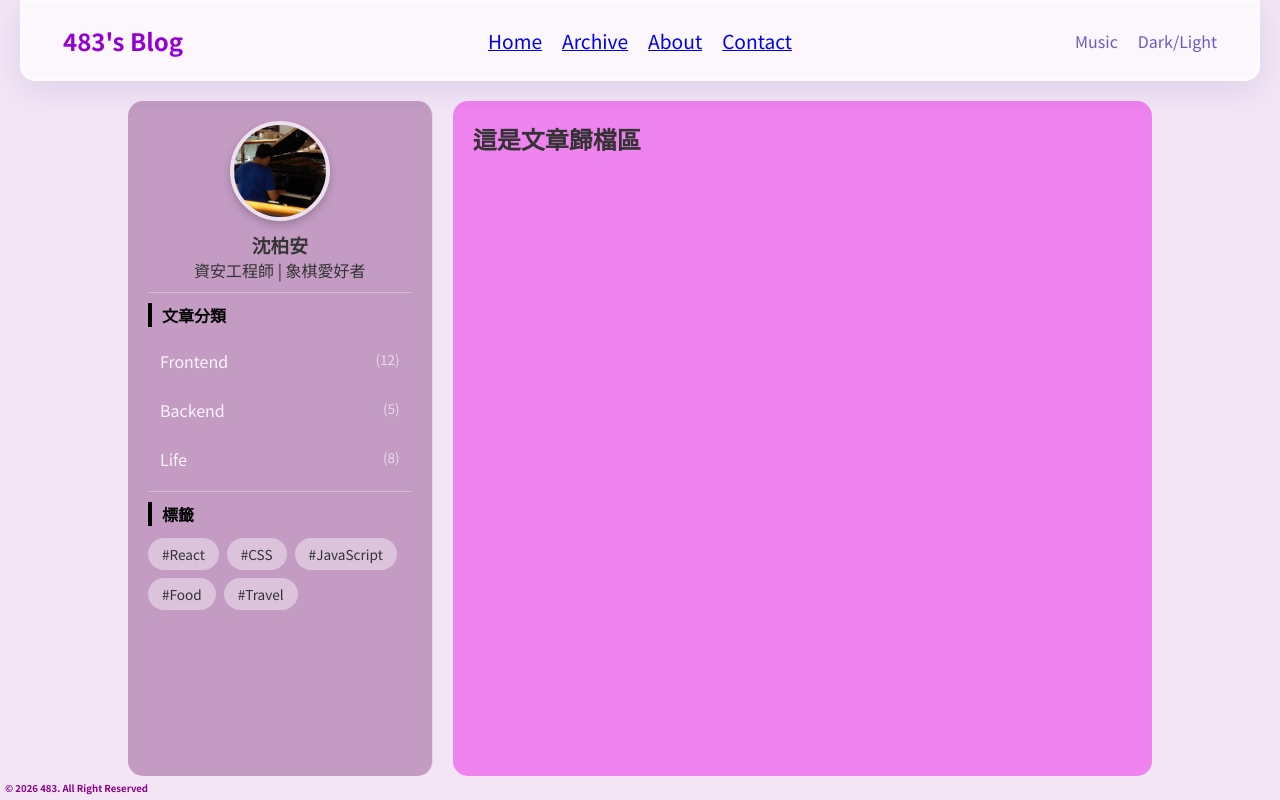
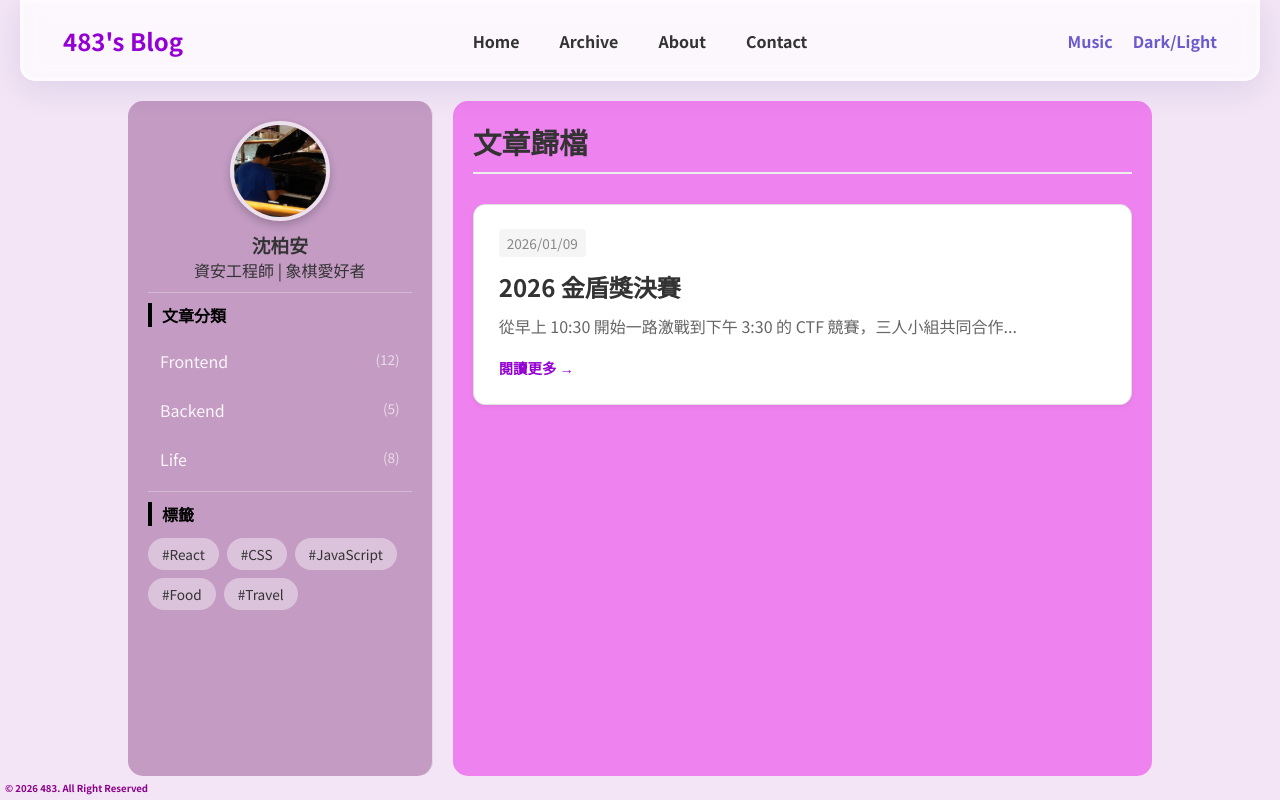
Before and after one commit to pudding483/pudding483.github.io, a React (Vite) app: page /archive in a window 1280 px wide. Built offline with nearby package versions, Linux system fonts and the light colour scheme.

Commit message:
wip: content section and the template of writeup

```diff
--- a/src/App.jsx
+++ b/src/App.jsx
@@ -3,11 +3,15 @@ import { Routes, Route } from "react-router-dom";
 import Header from "./components/Header/Header.jsx";
 import BodyWrapper from "./layouts/BodyWrapper/BodyWrapper.jsx";
 import Footer from "./components/Footer/Footer.jsx";
+
+import Archive from "./pages/archive/Archive.jsx";
+import GoldenShield2026 from "./pages/posts/CompCSC_20260109.jsx";
+
 import "./App.css";
 
 // 代辦，這四個 component 尚未實作
 const Home = () => <h2>這是首頁內容</h2>;
-const Archive = () => <h2>這是文章歸檔區</h2>;
+// const Archive = () => <h2>這是文章歸檔區</h2>;
 const About = () => <h2>關於我</h2>;
 const Contact = () => <h2>聯繫我</h2>;
 
@@ -21,6 +25,11 @@ function App() {
 				<Route path="/" element={<BodyWrapper />}>
 					<Route index element={<Home />} />
 					<Route path="archive" element={<Archive />} />
+					<Route
+						path="posts/CompCSC_20260109.jsx"
+						element={<GoldenShield2026 />}
+					/>
+
 					<Route path="about" element={<About />} />
 					<Route path="contact" element={<Contact />} />
 				</Route>
--- a/src/components/Header/Header.jsx
+++ b/src/components/Header/Header.jsx
@@ -1,4 +1,5 @@
 import { Link } from "react-router-dom";
+// 在網頁上會被渲染成標準的 HTML <a> 標籤，對於訪問過的標籤字體會有別的顏色
 
 import styles from "./Header.module.css";
 
--- a/src/components/Header/Header.module.css
+++ b/src/components/Header/Header.module.css
@@ -54,15 +54,56 @@
 }
 
 .centerSection .navList {
-	font-size: 1.2rem;
-
 	padding: 0;
 	margin: 0;
 
-	gap: 20px;
+	gap: 40px;
+
+	font-size: 1rem;
 
 	display: flex;
+
 	list-style: none;
+}
+
+.navList a {
+	text-decoration: none; /* 拿掉預設底線 */
+	color: #333;
+	font-weight: bold;
+
+	/* 設 relative，配合下方線條使用 absolute */
+	position: relative;
+	padding-bottom: 5px;
+}
+
+/* 用假物件時做屬標懸停出底線的效果 */
+.navList a::after {
+	content: "";
+
+	width: 0; /* 起始寬度為 0 (不可視)*/
+	height: 2px;
+	bottom: 0;
+	left: 0;
+
+	background-color: darkviolet;
+
+	position: absolute;
+
+	transition: width 0.3s ease;
+
+	/* equals to
+	transition-property: width;
+	transition-duration: 0.3s;
+	transition-timing-function: ease;
+	*/
+}
+
+.navList a:hover {
+	color: darkviolet;
+}
+
+.navList a:hover::after {
+	width: 100%;
 }
 
 .headerSurface .rightSection {
@@ -74,7 +115,9 @@
 }
 
 .rightSection .actionItem {
-	font-size: 0.9 rem;
+	font-size: 1rem;
+	font-weight: bold;
+
 	color: slateblue;
 
 	cursor: pointer;
--- /dev/null
+++ b/src/pages/archive/Archive.jsx
@@ -0,0 +1,37 @@
+import { Link } from "react-router-dom";
+import styles from "./Archive.module.css";
+
+function Archive() {
+	const blogPosts = [
+		{
+			id: 1,
+			title: "2026 金盾獎決賽",
+			date: "2026/01/09",
+			description:
+				"從早上 10:30 開始一路激戰到下午 3:30 的 CTF 競賽，三人小組共同合作...",
+			path: "/posts/CompCSC_20260109.jsx",
+		},
+	];
+
+	return (
+		<div className={styles.archiveContainer}>
+			<h2 className={styles.pageTitle}>文章歸檔</h2>
+
+			<div className={styles.listGrid}>
+				{/* 用 map 跑迴圈，自動把上面的資料變成卡片 */}
+				{blogPosts.map((post) => (
+					<Link to={post.path} key={post.id} className={styles.postCard}>
+						<div className={styles.cardHeader}>
+							<span className={styles.date}>{post.date}</span>
+						</div>
+						<h3 className={styles.title}>{post.title}</h3>
+						<p className={styles.description}>{post.description}</p>
+						<span className={styles.readMore}>閱讀更多 &rarr;</span>
+					</Link>
+				))}
+			</div>
+		</div>
+	);
+}
+
+export default Archive;
--- /dev/null
+++ b/src/pages/archive/Archive.module.css
@@ -0,0 +1,72 @@
+.archiveContainer {
+	width: 100%;
+	/* 這裡不需要設高度，讓內容撐開就好 */
+}
+
+.pageTitle {
+	margin-bottom: 30px;
+	color: #333;
+	font-size: 1.8rem;
+	border-bottom: 2px solid #eee;
+	padding-bottom: 10px;
+}
+
+.listGrid {
+	display: flex;
+	flex-direction: column; /* 讓卡片由上往下排 */
+	gap: 20px; /* 卡片之間的間距 */
+}
+
+/* 長方形卡片本體 */
+.postCard {
+	display: block; /* Link 預設是 inline，要改成 block 才能設寬高 padding */
+	background-color: white;
+	border: 1px solid #e0e0e0;
+	border-radius: 12px;
+	padding: 25px;
+	text-decoration: none; /* 拿掉連結底線 */
+	color: inherit; /* 繼承原本文字顏色 */
+
+	/* 互動效果 */
+	transition: all 0.3s ease;
+	box-shadow: 0 2px 5px rgba(0, 0, 0, 0.05);
+	cursor: pointer;
+}
+
+/* 滑鼠移上去時，浮起來 + 變色 */
+.postCard:hover {
+	transform: translateY(-5px); /* 往上浮一點 */
+	box-shadow: 0 10px 20px rgba(0, 0, 0, 0.1);
+	border-color: darkviolet; /* 邊框變色 */
+}
+
+.date {
+	font-size: 0.85rem;
+	color: #888;
+	background: #f5f5f5;
+	padding: 4px 8px;
+	border-radius: 4px;
+}
+
+.title {
+	margin: 15px 0 10px 0;
+	font-size: 1.5rem;
+	color: #333;
+}
+
+/* 讓標題在 hover 時也變色 */
+.postCard:hover .title {
+	color: darkviolet;
+}
+
+.description {
+	color: #666;
+	line-height: 1.6;
+	margin-bottom: 15px;
+}
+
+.readMore {
+	font-weight: bold;
+	color: darkviolet;
+	font-size: 0.9rem;
+}
--- /dev/null
+++ b/src/pages/posts/CompCSC_20260109.jsx
@@ -0,0 +1,24 @@
+// src/pages/posts/CompCSC
+import styles from "./CompCSC_20260109.module.css"; // 如果需要樣式
+
+function CompCSC_2026_Post() {
+	return (
+		<article className={styles.articleContainer}>
+			<h1>2026 金盾獎決賽心得：與許多高手同台競技</h1>
+			<p className={styles.date}>2026-01-09</p>
+
+			<div className={styles.content}>
+				<p>
+					在金盾初賽比完後，還很懊惱沒有答對 CVSS
+					的英文全稱，很幸運的最後還是有晉級決賽
+				</p>
+				<h2>遇到的困難</h2>
+				<p>我們在比賽中遇到了...</p>
+				{/* 圖片可以直接 import 進來用 */}
+				{/* <img src={...} /> */}
+			</div>
+		</article>
+	);
+}
+
+export default CompCSC_2026_Post;
```
Also changed, not shown: src/assets/CSC_qual_2026.png (added), src/pages/posts/CompCSC_20260109.module.css (added).
